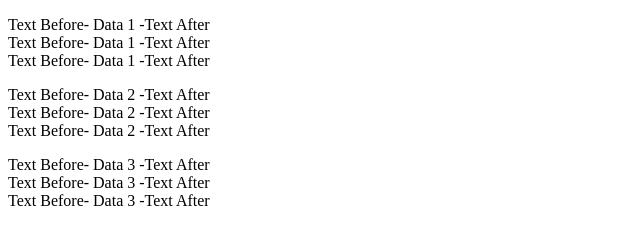
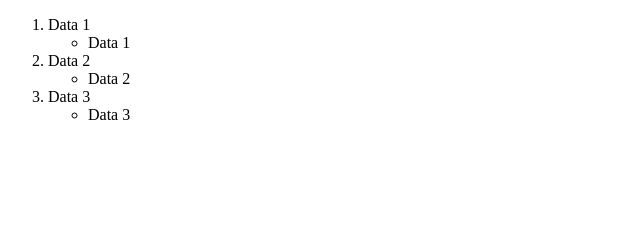
Before and after one commit to Lamasusb000/PublicCode, a plain HTML site: page JSON/index.html in a window 1280 px wide. Shown: the whole page, without its empty margins (0-640 px from the left). Drawn offline with Linux system fonts and the light colour scheme.

Commit message:
More JSON Functions!

```diff
--- /dev/null
+++ b/JSON/OrderedListFromJSON.js
@@ -0,0 +1,110 @@
+//Defining Of Variables
+	//Variable Carrying Requested Data
+	window.RequestedData = ""
+	//Eaiser Way To Read File Directory
+var Location = "/JSON/Test.JSON"
+	//Variable For Carrying Output Array
+var Output = []
+
+
+async function FetchData() {
+    let response = await fetch(Location);
+    if (response.status === 200) {
+        let data = await response.json();
+		window.RequestedData = data
+		CreateArray()
+    }
+}
+
+//Requested Data On Loading of Script
+FetchData()
+
+//Creation and Posting of The Array
+
+
+//Method One
+	//List Per Array
+/*
+function CreateArray(){
+	for (let i = 0; i < RequestedData.length; i++) {
+		console.log(RequestedData)
+		Output.push(`
+			<ol>
+				<li>
+					${RequestedData[i].InsertTag}
+				</li>
+				<li>
+					${RequestedData[i].InsertTag}
+				</li>
+				<li>
+					${RequestedData[i].InsertTag}
+				</li>
+			</ol>
+
+		`)
+	}
+	//Posting Array To Page
+		//.join("") is Important to Remove "," Between Arrays
+		//Insert Any Text Between To Change Seperator
+	document.getElementById("Output").innerHTML = Output.join("")
+}
+*/
+
+/*
+//Method Two
+	//One List With Array Item
+function CreateArray(){
+	//Starting List>
+	Output.push(`
+		<ol>
+	`)
+	//Adding Content To List
+	for (let i = 0; i < RequestedData.length; i++) {
+		console.log(RequestedData)
+		Output.push(`
+			<li>
+				${RequestedData[i].InsertTag}
+			</li>
+		`)
+	}
+	//Capping off List
+	Output.push(`
+		</ol>
+	`)
+	//Posting Array To Page
+		//.join("") is Important to Remove "," Between Arrays
+		//Insert Any Text Between To Change Seperator
+	document.getElementById("Output").innerHTML = Output.join("")
+}
+*/
+
+//Method Three
+	//Nested Ordered List For Each Array And Item
+function CreateArray(){
+	//Starting List>
+	Output.push(`
+		<ol>
+	`)
+	//Adding Content To List
+	for (let i = 0; i < RequestedData.length; i++) {
+		console.log(RequestedData)
+		Output.push(`
+			<li>
+				${RequestedData[i].InsertTag}
+				<ul>
+					<li>
+						${RequestedData[i].InsertTag}
+					</li>
+				</ul
+			</li>
+		`)
+	}
+	//Capping off List
+	Output.push(`
+		</ol>
+	`)
+	//Posting Array To Page
+		//.join("") is Important to Remove "," Between Arrays
+		//Insert Any Text Between To Change Seperator
+	document.getElementById("Output").innerHTML = Output.join("")
+}
--- a/JSON/Test.JSON
+++ b/JSON/Test.JSON
@@ -1,11 +1,14 @@
 [
 	{
-		"InsertTag": "Data 1"
+		"InsertTag": "Data 1",
+		"MoreData" : "More Data"
 	},
 	{
-		"InsertTag": "Data 2"
+		"InsertTag": "Data 2",
+		"MoreData" : "More Data"
 	},
 	{
-		"InsertTag": "Data 3"
+		"InsertTag": "Data 3",
+		"MoreData" : "More Data"
 	}
 ]
--- a/JSON/index.html
+++ b/JSON/index.html
@@ -4,7 +4,7 @@
 	<meta charset="UTF-8">
 	<meta name="viewport" content="width=device-width, initial-scale=1.0">
 	<title>Document</title>
-	<script src="/JSON/TextListFromJSON.js"></script>
+	<script src="/JSON/OrderedListFromJSON.js"></script>
 </head>
 <body>
 	<p id="Output"></p>
```
